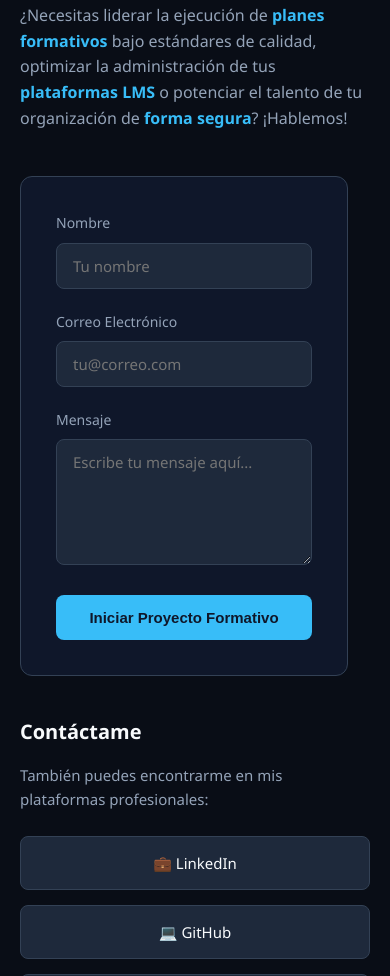
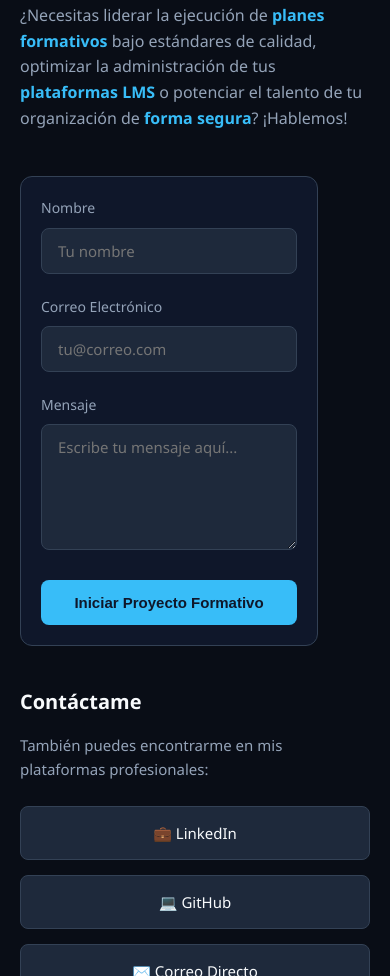
Before and after one commit to elerni/CV2, a plain HTML site: page index.html in a window 390 px wide. Shown: the part 2927-3903 px from the top of the page. Drawn offline with Linux system fonts and the light colour scheme.

Commit message:
Update style.css

```diff
--- a/style.css
+++ b/style.css
@@ -368,7 +368,7 @@ body {
     }
 }
 /* ==========================================================================
-   9. SECCIÓN DE CONTACTO & FORMULARIO (CORREGIDA)
+   9. SECCIÓN DE CONTACTO & FORMULARIO (CORREGIDA PARA ADAPTACIÓN MÓVIL)
    ========================================================================== */
 .contact-section {
     background-color: #090d16;
@@ -395,9 +395,9 @@ body {
     flex-wrap: wrap; /* Si no cabe en pantallas medianas, baja el bloque automáticamente */
 }
 
-/* Ajuste del formulario con porcentajes flexibles */
+/* Ajuste del formulario: Se cambió la base de 500px a 300px para pantallas móviles */
 .contact-form {
-    flex: 1 1 500px; /* Crece y se achica, con un mínimo ideal de 500px */
+    flex: 1 1 300px;
     max-width: 100%; /* No permite que se desborde */
     background-color: var(--bg-main);
     padding: 35px;
@@ -550,4 +550,8 @@ body {
     .logo-item img {
         height: 32px;
     }
+    /* NUEVO: Reduce el padding interno del formulario en móviles pequeños */
+    .contact-form {
+        padding: 20px;
+    }
 }
```
